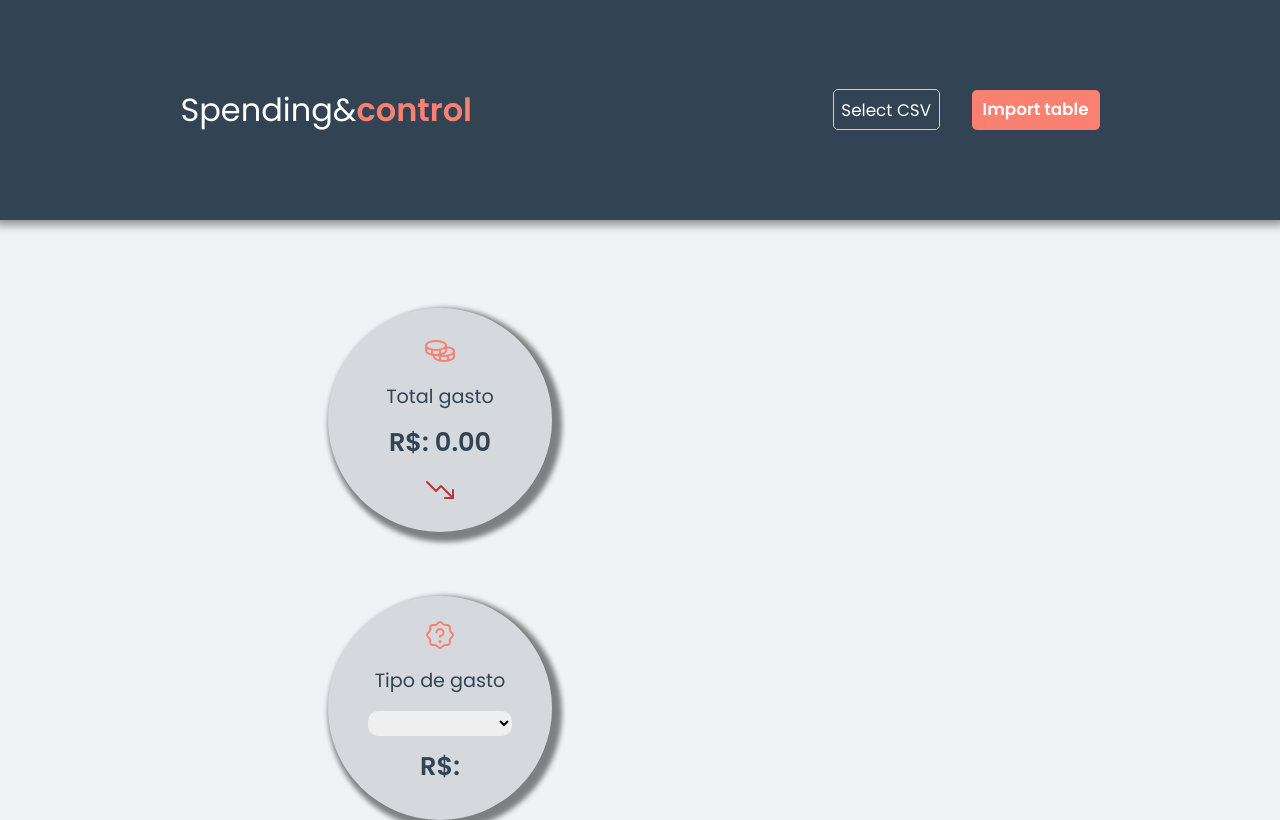
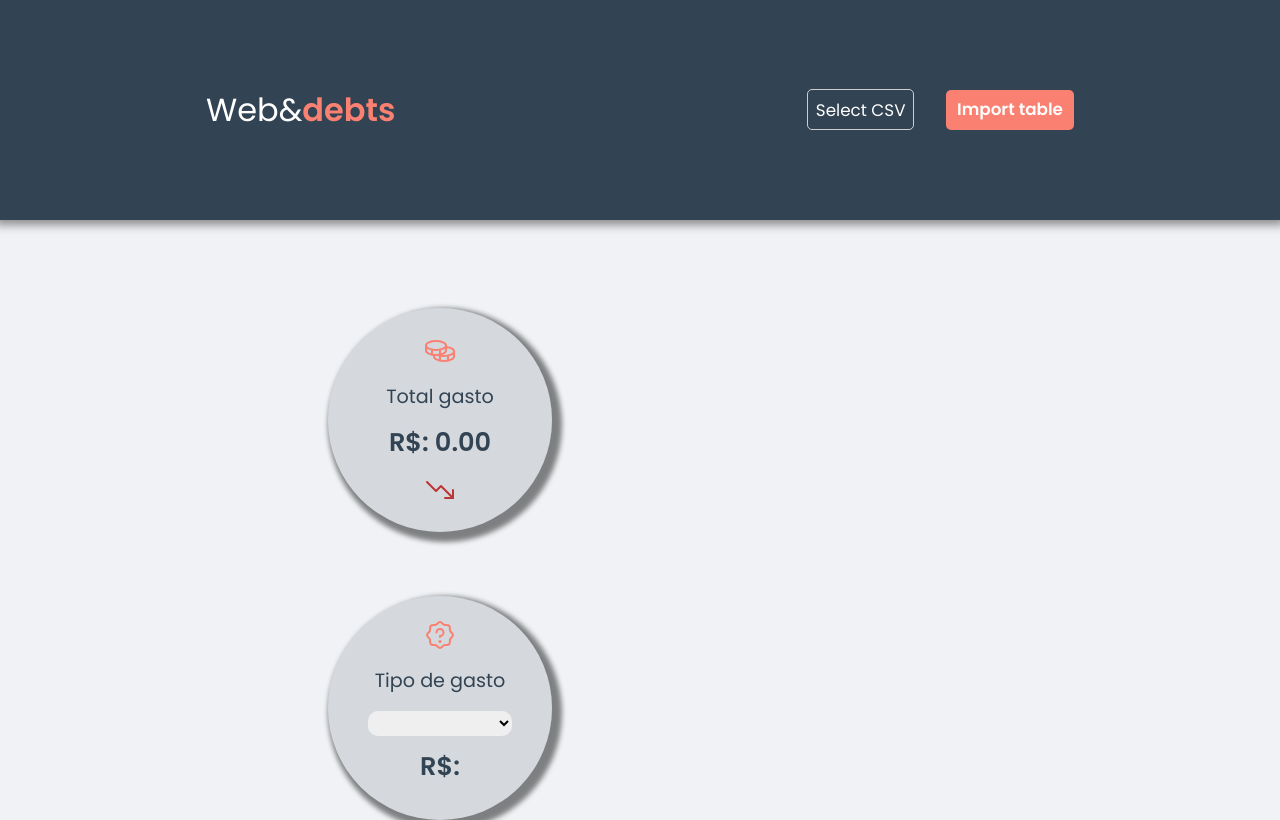
Before and after one commit to Abiscula/web_debts_front-end, a React (Create React App) app: page / in a window 1280 px wide. Built offline with nearby package versions, Linux system fonts and the light colour scheme.

Commit message:
alterado h1 do header

```diff
--- a/src/components/Header/index.tsx
+++ b/src/components/Header/index.tsx
@@ -27,7 +27,7 @@ export function Header() {
     return (
         <Container>
             <div>
-                <h1>Spending&<span>control</span></h1>
+                <h1>Web&<span>debts</span></h1>
             </div>
             <div>
                 <InputSpan uploadFile={uploadFile}>
```
